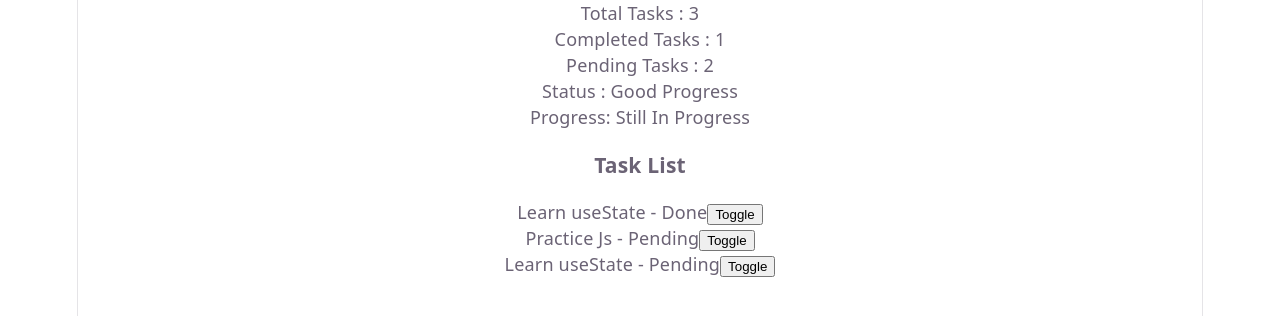
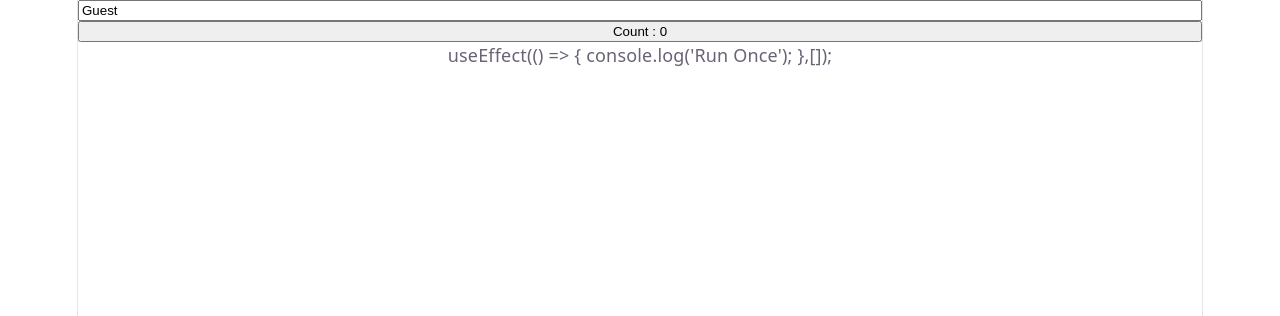
Before and after one commit to poorna834/MERN_Stu_FebMay26Mys, a React (Vite) app in the folder W10/D1/state-hooks-app/: page / in a window 1280 px wide. Shown: the top 316 px of the page. Built offline with nearby package versions, Linux system fonts and the light colour scheme.

Commit message:
useEffect for side effects Added

```diff
--- a/W10/D1/state-hooks-app/src/App.jsx
+++ b/W10/D1/state-hooks-app/src/App.jsx
@@ -3,6 +3,7 @@ import { UseStateBasics } from './components/P1'
 import { UpdatingObjectsArraysState } from './components/P2'
 import { EventHandlingState } from './components/P3';
 import { DerivedStateCondRender } from './components/P4'
+import { UseEffectBasics } from './components/P5'
 import './App.css'
 
 function App() {
@@ -12,7 +13,8 @@ function App() {
     {/* <UseStateBasics/> */}
     {/* <UpdatingObjectsArraysState /> */}
     {/* <EventHandlingState/> */}
-    <DerivedStateCondRender/>
+    {/* <DerivedStateCondRender/> */}
+    <UseEffectBasics/>
     </>
   )
 }
```
